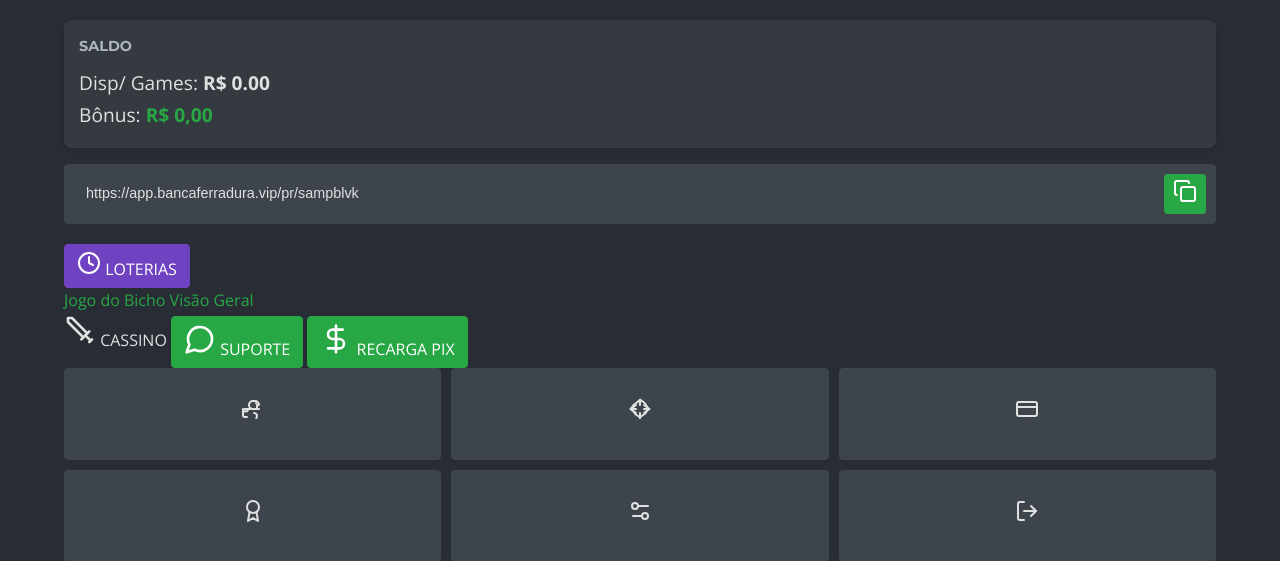
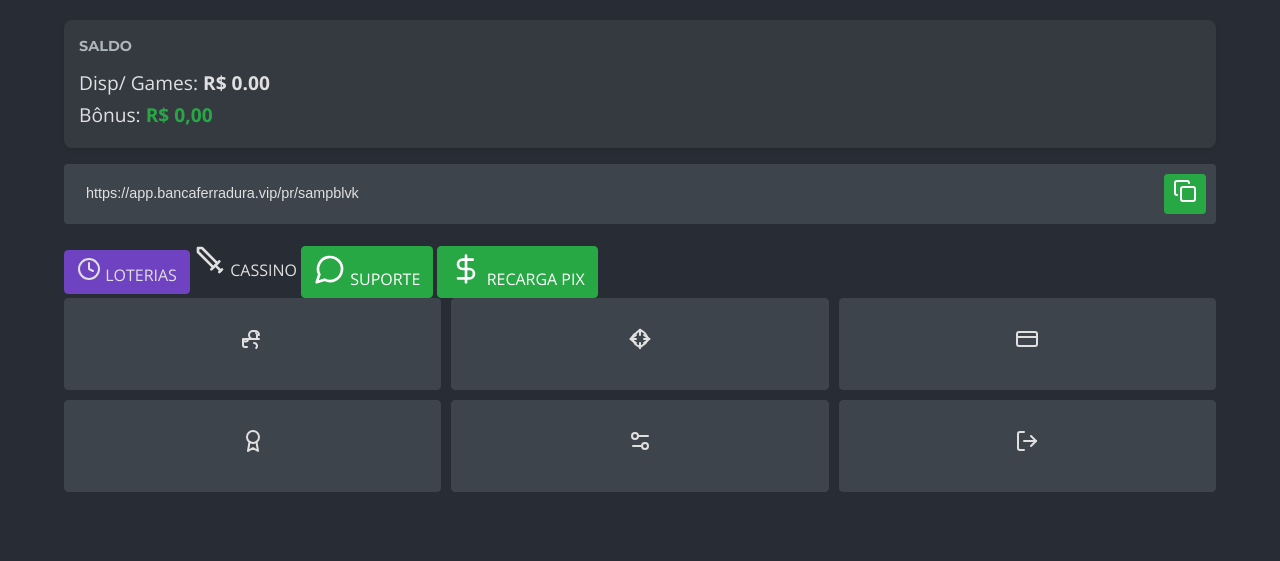
Before and after one commit to BancaTerritory/Banca-Ferradura, a Flask app: page / in a window 1280 px wide. Shown: the part 72-633 px from the top of the page. Run offline with Flask 3, Linux system fonts and the light colour scheme; the visitor is signed in with stand-in values (Sample User, id 1).

Commit message:
Adicionar CSS para dropdown do menu Loterias".

```diff
--- a/src/static/css/style.css
+++ b/src/static/css/style.css
@@ -643,3 +643,45 @@ select:focus {
         height: 20px;
     }
 }
+/* Estilos para o Dropdown */
+.dropdown {
+  position: relative;
+  display: inline-block; /* Ou block, dependendo do layout desejado */
+}
+
+.dropdown-toggle {
+  cursor: pointer;
+  /* Garante que o botão do dropdown não tenha um estilo de link padrão */
+  text-decoration: none;
+  color: inherit;
+}
+
+.dropdown-menu {
+  display: none; /* Esconde o menu por padrão */
+  position: absolute;
+  background-color: #2a2e43; /* Cor de fundo do menu */
+  min-width: 160px;
+  box-shadow: 0px 8px 16px 0px rgba(0,0,0,0.2);
+  z-index: 1;
+  border-radius: 8px;
+  padding: 10px 0;
+  left: 0; /* Alinha o menu com o botão */
+  top: 100%; /* Posiciona o menu abaixo do botão */
+}
+
+.dropdown-menu a {
+  color: #fff; /* Cor do texto dos itens do menu */
+  padding: 12px 16px;
+  text-decoration: none;
+  display: block;
+  text-align: left;
+}
+
+.dropdown-menu a:hover {
+  background-color: #3a3f58; /* Cor de fundo ao passar o mouse */
+}
+
+/* Mostra o menu quando a classe 'show' é adicionada */
+.dropdown-menu.show {
+  display: block;
+}
```
